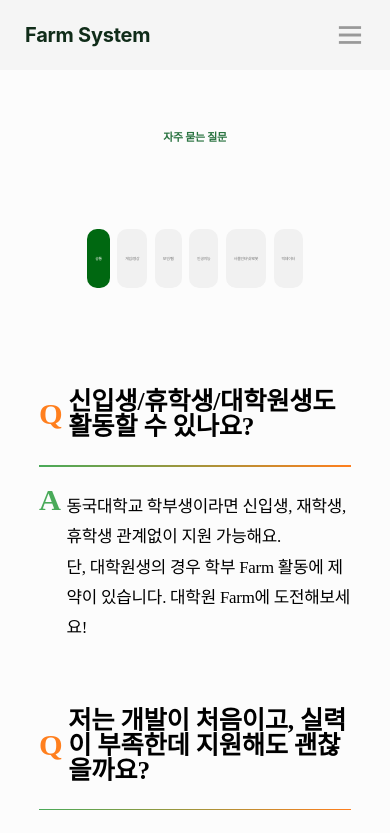
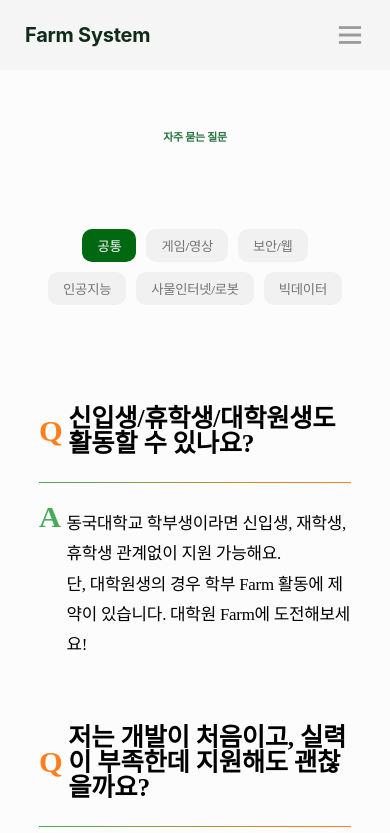
Before and after one commit to karpitony/monorepo-test, a React (Vite) app: page /FAQ in a window 390 px wide. Shown: the top 833 px of the page. Built offline with nearby package versions, Linux system fonts and the light colour scheme; a web font is replaced by a local one.

Commit message:
feat: FAQ 컨테니너바 반응형 수정

```diff
--- a/src/pages/FAQ/Frame.styled.ts
+++ b/src/pages/FAQ/Frame.styled.ts
@@ -1,56 +1,126 @@
 import styled from 'styled-components';
 
-export const FrameParent = styled.div`
+const media = {
+  mobile: '@media (max-width: 480px)',
+  tablet: '@media (max-width: 768px)',
+  app: '@media (max-width: 1024px)',
+};
+
+export const FrameParent = styled.div<{ $isApp: boolean; $isMobile: boolean; $isTablet: boolean }>`
   display: flex;
   flex-direction: row;
   align-items: center;
   justify-content: flex-start;
-  gap: 2vw;
+  gap: 20px;
   text-align: center;
-  font-size: 1.6vw;
   color: #757575;
+
+  font-size: 40px;
+
+  ${({ $isMobile }) => $isMobile && `
+    font-size: 30px;
+    flex-wrap: wrap;
+    width: 350px;
+    justify-content: center;
+  `}
+
+  ${({ $isTablet }) => $isTablet && `
+    font-size: 35px;
+  `}
+
+  ${({ $isApp }) => $isApp && `
+    gap: 10px;
+    font-size: 40px;
+    flex-wrap: wrap;
+    width: 300px;
+    justify-content: center;
+  `}
 `;
 
-export const Container = styled.button<{ isSelected: boolean }>`
+export const Container = styled.button<{ isSelected: boolean, $isApp: boolean; $isMobile: boolean; $isTablet: boolean }>`
   border-radius: 10px;
   background-color: ${({ isSelected }) => (isSelected ? '#006811' : '#f1f1f1')};
   color: ${({ isSelected }) => (isSelected ? '#ffffff' : '#757575')};
-  height: 7vh;
   overflow: hidden;
   display: flex;
-  flex-direction: row;
   align-items: center;
   justify-content: center;
-  padding: 0.5vw 2vw;
   box-sizing: border-box;
   cursor: pointer;
   border: none;
-  font-size: 1vw;
   font-weight: 550;
   letter-spacing: -0.24px;
+
+  height: 33px;
+  padding: 5px 20px;
+
   &:hover {
     background-color: #006811;
     color: #ffffff;
   }
+
+  ${({ $isMobile }) => $isMobile && `
+     height: 33px;
+     padding: 5px 20px;
+  `}
+
+  ${({ $isTablet }) => $isTablet && `
+     height: 33px;
+     padding: 5px 20px;
+  `}
+
+  ${({ $isApp }) => $isApp && `
+    height: 33px;
+    padding: 5px 15px;
+  `}
 `;
 
 export const Div = styled.div`
   letter-spacing: -0.24px;
   line-height: 2vh;
   font-weight: 600;
+
+  ${media.mobile} {
+    line-height: 1.5vh;
+    font-size: 3vw;
+  }
+
+  ${media.tablet} {
+    line-height: 1.8vh;
+    font-size: 2vw;
+  }
+
+  ${media.app} {
+    line-height: 2vh;
+    font-size: 1.8vw;
+  }
 `;
 
 export const Button = styled.button`
   background: none;
   border: none;
-  font-size: 1.6vw;
   font-weight: 600;
   letter-spacing: -0.24px;
   line-height: 2vh;
   color: #757575;
   cursor: pointer;
+
+  font-size: 1.6vw;
+
   &:hover {
     background-color: #006811;
     color: #ffffff;
   }
+
+  ${media.mobile} {
+    font-size: 4vw;
+  }
+
+  ${media.tablet} {
+    font-size: 2.5vw;
+  }
+
+  ${media.app} {
+    font-size: 2vw;
+  }
 `;
--- a/src/pages/FAQ/Frame.tsx
+++ b/src/pages/FAQ/Frame.tsx
@@ -1,11 +1,13 @@
 import React, { useState } from 'react';
 import * as S from './Frame.styled';
+import useMediaQueries from '@/hooks/useMediaQueries';
 
 interface FrameProps {
   onSelectCategory: (category: string) => void;
 }
 
 const Frame: React.FC<FrameProps> = ({ onSelectCategory }) => {
+  const { isMobile, isTablet, isApp } = useMediaQueries();
   const [selectedCategory, setSelectedCategory] = useState('공통');
   const categories = ['공통', '게임/영상', '보안/웹', '인공지능', '사물인터넷/로봇', '빅데이터'];
 
@@ -15,12 +17,13 @@ const Frame: React.FC<FrameProps> = ({ onSelectCategory }) => {
   };
 
   return (
-    <S.FrameParent>
+    <S.FrameParent $isApp={isApp} $isMobile={isMobile} $isTablet={isTablet}>
       {categories.map((category) => (
         <S.Container
           key={category}
           onClick={() => handleCategoryClick(category)}
           isSelected={selectedCategory === category}
+          $isApp={isApp} $isMobile={isMobile} $isTablet={isTablet}
         >
           {category}
         </S.Container>
```
